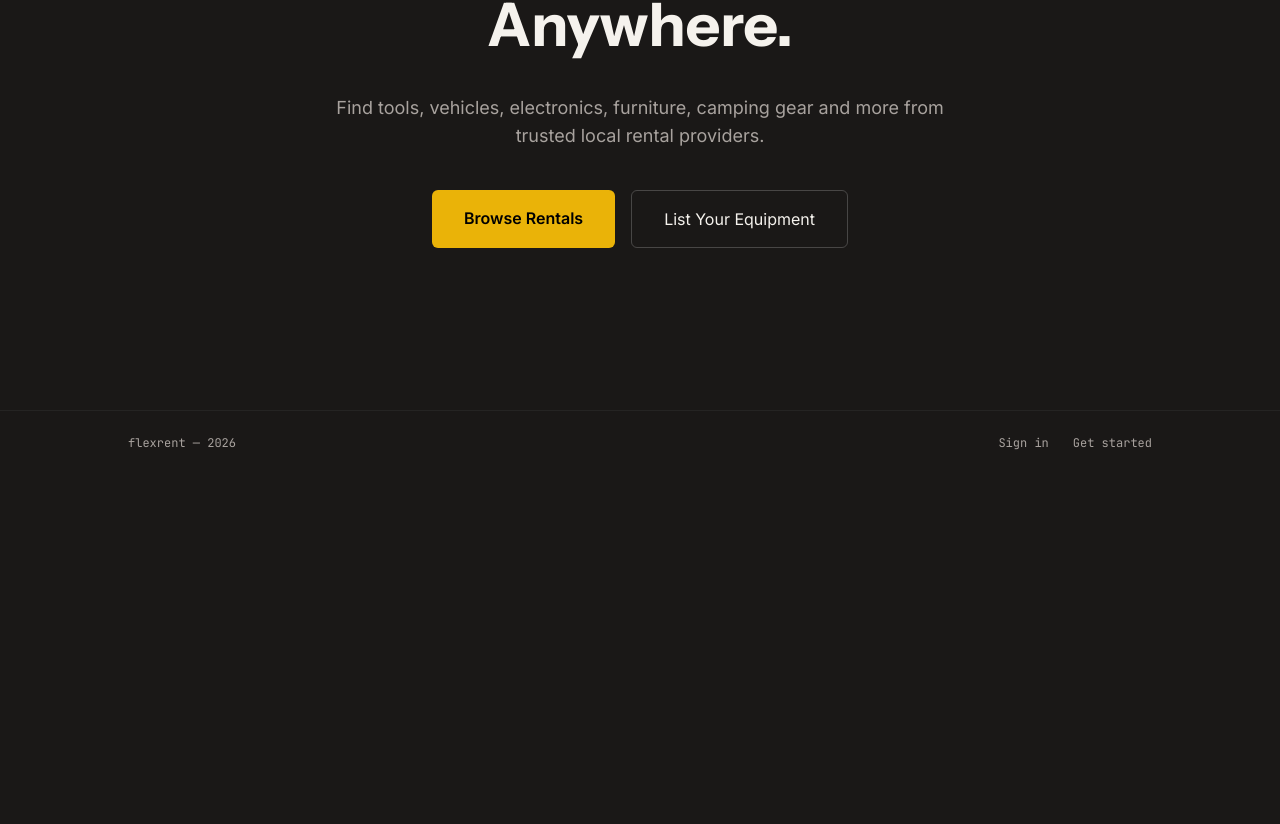
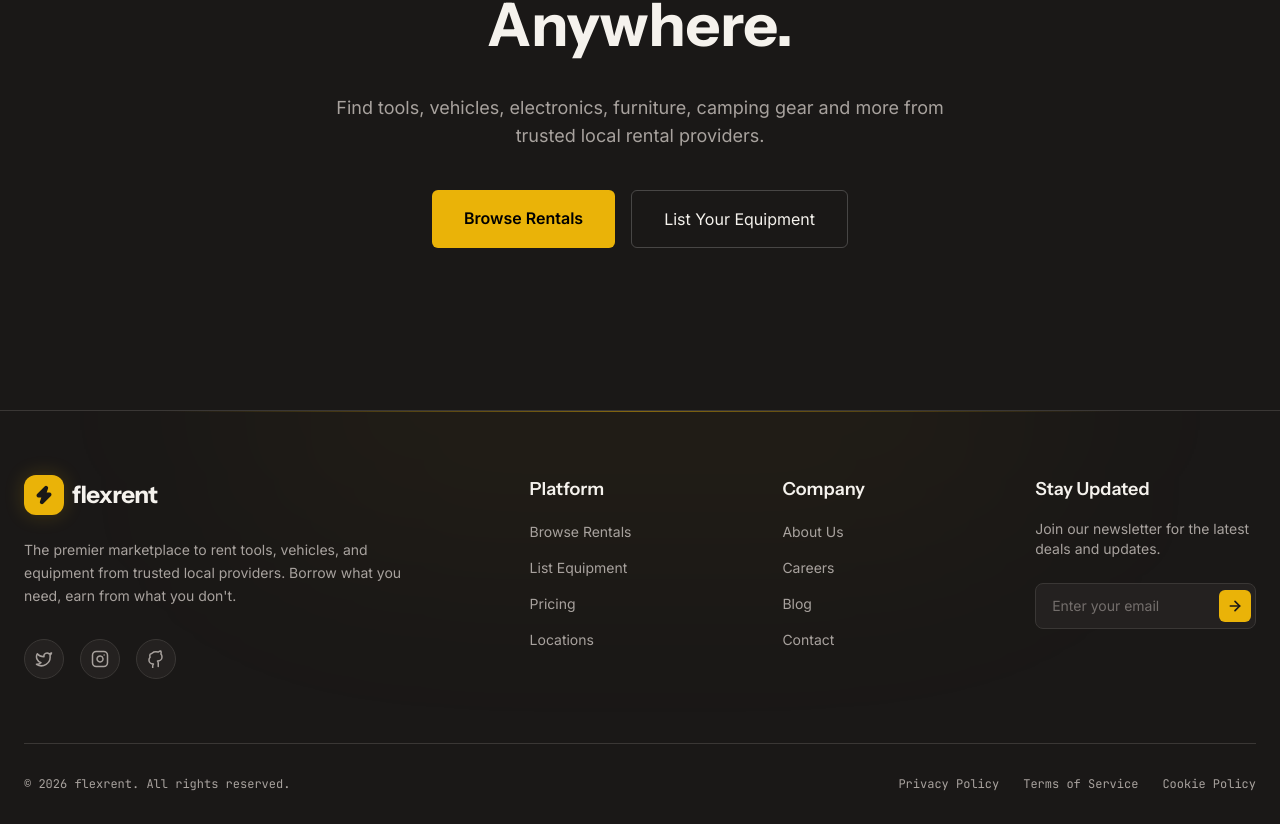
Before and after one commit to dev261004/FlexRent, a Next.js app in the folder Frontend/flex-rent/: page / in a window 1280 px wide. Shown: the part 395-1219 px from the top of the page. Before the commit the page ends 870 px from the top, so only its background shows below. Built offline with nearby package versions, Linux system fonts and the light colour scheme.

Commit message:
feat: footer page added

```diff
--- a/Frontend/flex-rent/src/app/page.tsx
+++ b/Frontend/flex-rent/src/app/page.tsx
@@ -1,4 +1,5 @@
 import Link from "next/link";
+import { Footer } from "@/components/ui/Footer";
 import {
   Zap,
   Wrench,
@@ -95,25 +96,7 @@ export default function Home() {
 
 
 
-      <footer className="border-t border-white/5 px-6 py-6">
-        <div className="mx-auto flex max-w-5xl items-center justify-between">
-          <p className="font-mono text-xs text-chalk">flexrent — 2026</p>
-          <div className="flex items-center gap-6">
-            <Link
-              href="/login"
-              className="font-mono text-xs text-chalk transition-colors hover:text-text"
-            >
-              Sign in
-            </Link>
-            <Link
-              href="/signup"
-              className="font-mono text-xs text-chalk transition-colors hover:text-text"
-            >
-              Get started
-            </Link>
-          </div>
-        </div>
-      </footer>
+      <Footer />
     </div>
   );
 }
--- /dev/null
+++ b/Frontend/flex-rent/src/components/ui/Footer.tsx
@@ -0,0 +1,102 @@
+import Link from "next/link";
+import { ArrowRight, Zap } from "lucide-react";
+
+const GithubIcon = ({ size = 24, ...props }: any) => (
+  <svg xmlns="http://www.w3.org/2000/svg" width={size} height={size} viewBox="0 0 24 24" fill="none" stroke="currentColor" strokeWidth="2" strokeLinecap="round" strokeLinejoin="round" {...props}><path d="M15 22v-4a4.8 4.8 0 0 0-1-3.2c3 0 6-2 6-5.4a5.8 5.8 0 0 0-1.5-4 5.3 5.3 0 0 0-.1-4s-1.1-.3-3.5 1.3a11.5 11.5 0 0 0-6 0C5.3 5.3 4.2 5.6 4.2 5.6a5.3 5.3 0 0 0-.1 4A5.8 5.8 0 0 0 2.6 13.4c0 3.4 3 5.4 6 5.4a4.8 4.8 0 0 0-1 3.2v4" /></svg>
+);
+
+const TwitterIcon = ({ size = 24, ...props }: any) => (
+  <svg xmlns="http://www.w3.org/2000/svg" width={size} height={size} viewBox="0 0 24 24" fill="none" stroke="currentColor" strokeWidth="2" strokeLinecap="round" strokeLinejoin="round" {...props}><path d="M22 4s-.7 2.1-2 3.4c1.6 10-9.4 17.3-18 11.6 2.2.1 4.4-.6 6-2C3 15.5.5 9.6 3 5c2.2 2.6 5.6 4.1 9 4-.9-4.2 4-6.6 7-3.8 1.1 0 3-1.2 3-1.2z" /></svg>
+);
+
+const InstagramIcon = ({ size = 24, ...props }: any) => (
+  <svg xmlns="http://www.w3.org/2000/svg" width={size} height={size} viewBox="0 0 24 24" fill="none" stroke="currentColor" strokeWidth="2" strokeLinecap="round" strokeLinejoin="round" {...props}><rect width="20" height="20" x="2" y="2" rx="5" ry="5" /><path d="M16 11.37A4 4 0 1 1 12.63 8 4 4 0 0 1 16 11.37z" /><line x1="17.5" x2="17.51" y1="6.5" y2="6.5" /></svg>
+);
+
+export function Footer() {
+  return (
+    <footer className="relative border-t border-border bg-surface px-6 pt-16 pb-8 overflow-hidden mt-auto">
+      {/* Background glow for aesthetic */}
+      <div className="absolute top-0 left-1/2 -translate-x-1/2 h-px w-3/4 bg-gradient-to-r from-transparent via-accent/50 to-transparent" />
+      <div className="absolute top-0 left-1/2 -translate-x-1/2 -translate-y-1/2 h-[200px] w-[800px] bg-accent/5 blur-[120px] rounded-full pointer-events-none" />
+
+      <div className="mx-auto max-w-7xl relative z-10">
+        <div className="grid grid-cols-1 md:grid-cols-2 lg:grid-cols-5 gap-12 lg:gap-8 mb-16">
+
+          <div className="lg:col-span-2 flex flex-col gap-6">
+            <Link href="/" className="flex items-center gap-2 group w-fit">
+              <div className="flex h-10 w-10 items-center justify-center rounded-xl bg-accent text-surface transition-transform group-hover:scale-105 group-hover:rotate-3 shadow-[0_0_20px_rgba(234,179,8,0.2)]">
+                <Zap size={20} className="fill-surface" />
+              </div>
+              <span className="font-display text-2xl font-bold tracking-tight text-text">
+                flexrent
+              </span>
+            </Link>
+            <p className="max-w-sm text-chalk text-sm leading-relaxed">
+              The premier marketplace to rent tools, vehicles, and equipment from trusted local providers.
+              Borrow what you need, earn from what you don't.
+            </p>
+            <div className="flex items-center gap-4 mt-2">
+              <a href="#" aria-label="Twitter" className="flex h-10 w-10 items-center justify-center rounded-full border border-border bg-surface-raised text-chalk transition-all hover:border-accent/50 hover:text-accent hover:shadow-[0_0_15px_rgba(234,179,8,0.2)]">
+                <TwitterIcon size={18} />
+              </a>
+              <a href="#" aria-label="Instagram" className="flex h-10 w-10 items-center justify-center rounded-full border border-border bg-surface-raised text-chalk transition-all hover:border-accent/50 hover:text-accent hover:shadow-[0_0_15px_rgba(234,179,8,0.2)]">
+                <InstagramIcon size={18} />
+              </a>
+              <a href="#" aria-label="Github" className="flex h-10 w-10 items-center justify-center rounded-full border border-border bg-surface-raised text-chalk transition-all hover:border-accent/50 hover:text-accent hover:shadow-[0_0_15px_rgba(234,179,8,0.2)]">
+                <GithubIcon size={18} />
+              </a>
+            </div>
+          </div>
+
+          <div className="flex flex-col gap-4">
+            <h3 className="font-display font-semibold text-text text-lg">Platform</h3>
+            <ul className="flex flex-col gap-3">
+              <li><Link href="/browse" className="text-chalk text-sm transition-colors hover:text-accent">Browse Rentals</Link></li>
+              <li><Link href="/vendor-signup" className="text-chalk text-sm transition-colors hover:text-accent">List Equipment</Link></li>
+              <li><Link href="/pricing" className="text-chalk text-sm transition-colors hover:text-accent">Pricing</Link></li>
+              <li><Link href="/locations" className="text-chalk text-sm transition-colors hover:text-accent">Locations</Link></li>
+            </ul>
+          </div>
+
+          <div className="flex flex-col gap-4">
+            <h3 className="font-display font-semibold text-text text-lg">Company</h3>
+            <ul className="flex flex-col gap-3">
+              <li><Link href="/about" className="text-chalk text-sm transition-colors hover:text-accent">About Us</Link></li>
+              <li><Link href="/careers" className="text-chalk text-sm transition-colors hover:text-accent">Careers</Link></li>
+              <li><Link href="/blog" className="text-chalk text-sm transition-colors hover:text-accent">Blog</Link></li>
+              <li><Link href="/contact" className="text-chalk text-sm transition-colors hover:text-accent">Contact</Link></li>
+            </ul>
+          </div>
+
+          <div className="flex flex-col gap-4">
+            <h3 className="font-display font-semibold text-text text-lg">Stay Updated</h3>
+            <p className="text-chalk text-sm">Join our newsletter for the latest deals and updates.</p>
+            <div className="mt-2 flex items-center rounded-lg border border-border bg-surface-raised p-1 focus-within:border-accent/50 focus-within:ring-1 focus-within:ring-accent/50 transition-all">
+              <input
+                type="email"
+                placeholder="Enter your email"
+                className="w-full bg-transparent px-3 py-2 text-sm text-text outline-none placeholder:text-chalk/60"
+              />
+              <button className="flex h-8 w-8 shrink-0 items-center justify-center rounded-md bg-accent text-surface transition-transform hover:scale-105">
+                <ArrowRight size={16} strokeWidth={2.5} />
+              </button>
+            </div>
+          </div>
+
+        </div>
+
+        <div className="flex flex-col md:flex-row items-center justify-between border-t border-border pt-8 gap-4">
+          <p className="font-mono text-xs text-chalk">
+            © {new Date().getFullYear()} flexrent. All rights reserved.
+          </p>
+          <div className="flex items-center gap-6">
+            <Link href="/privacy" className="font-mono text-xs text-chalk transition-colors hover:text-text">Privacy Policy</Link>
+            <Link href="/terms" className="font-mono text-xs text-chalk transition-colors hover:text-text">Terms of Service</Link>
+            <Link href="/cookies" className="font-mono text-xs text-chalk transition-colors hover:text-text">Cookie Policy</Link>
+          </div>
+        </div>
+      </div>
+    </footer>
+  );
+}
```
